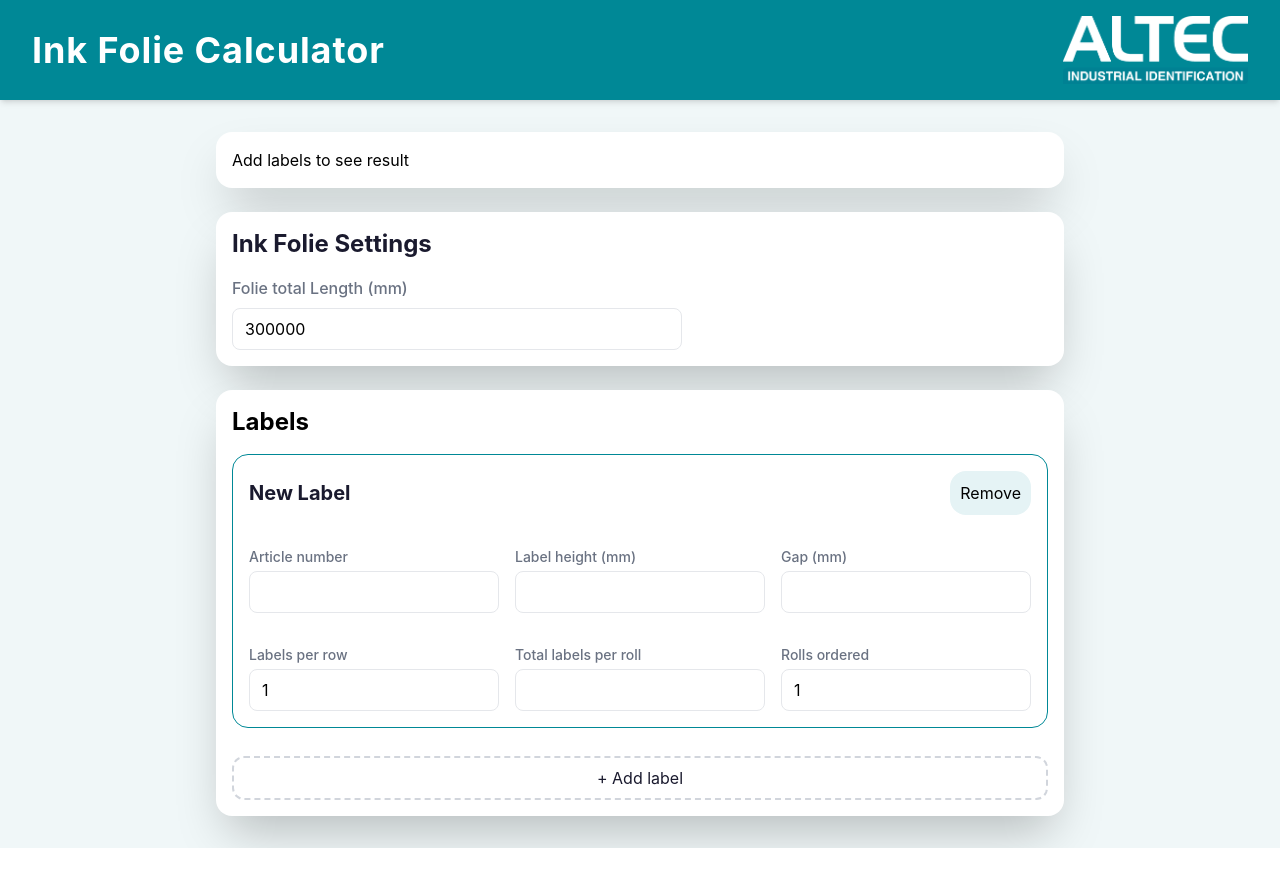
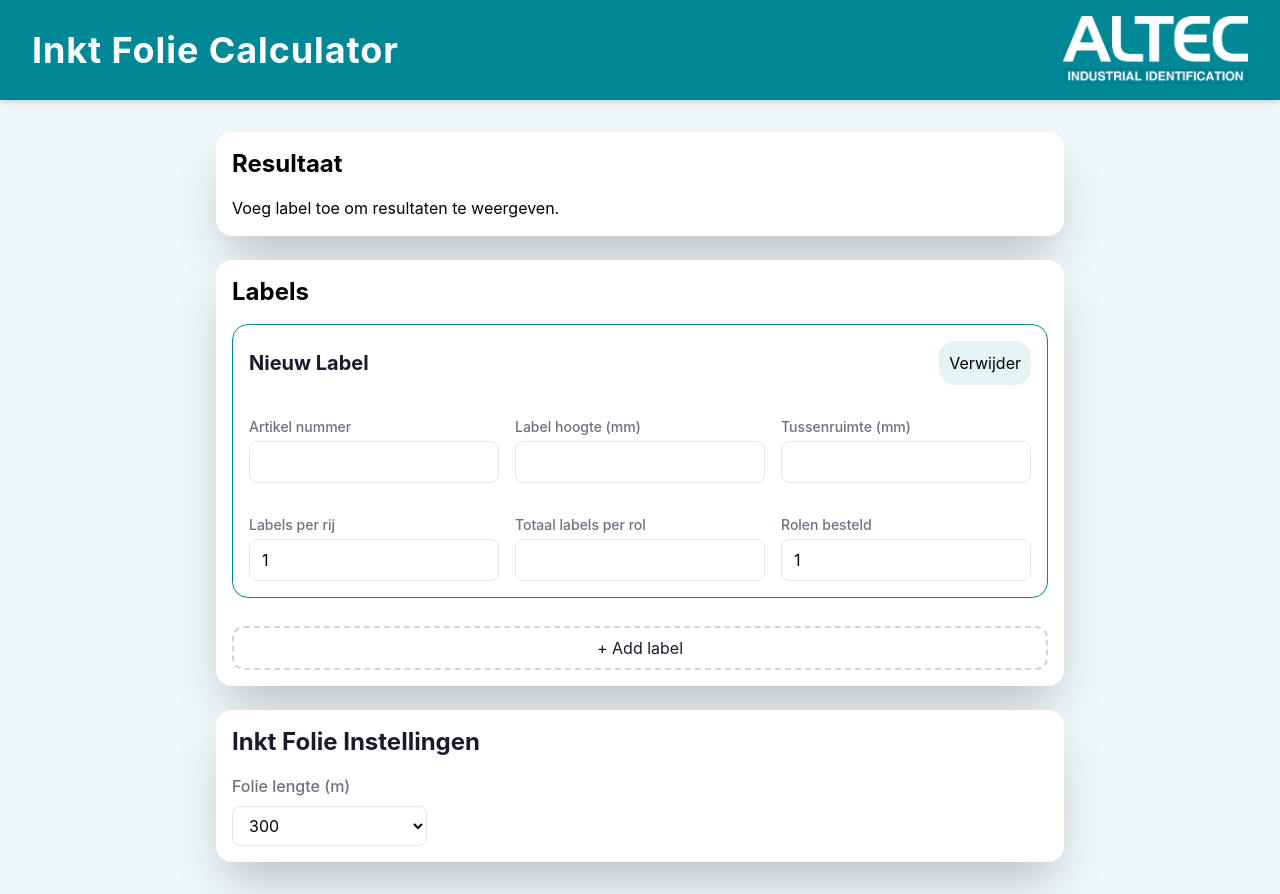
Before and after one commit to xMelow/LabelCalculator, a React (Vite) app in the folder frontend/: page / in a window 1280 px wide. Both pictures are taken after a click on the button "+ Add label". Before the commit the page ends 848 px from the top, so only its background shows below. Built offline with nearby package versions, Linux system fonts and the light colour scheme.

Commit message:
add result label breakdown

```diff
--- a/frontend/src/App.tsx
+++ b/frontend/src/App.tsx
@@ -32,7 +32,6 @@ export default function App() {
     }
 
     function updateLabelValue(id: number, param: keyof Label | "labelRollsOrdered", value: number | string) {
-        console.log("updating: ", id, param, value)
         const updatedOrders = clientOrder.labelOrders.map(order => {
             if (order.id !== id) return order
 
@@ -55,7 +54,7 @@ export default function App() {
             <header className="bg-altec-teal px-8 py-4 shadow-md flex items-center justify-between">
                 <div>
                     <h1 className="text-white text-4xl font-bold tracking-wide">
-                        Ink Folie Calculator
+                        Inkt Folie Calculator
                     </h1>
                 </div>
                 <img src="/src/assets/logo2.png" alt="logo" className="h-17 w-auto"/>
@@ -66,17 +65,17 @@ export default function App() {
                     calculationResult={result}
                 />
 
-                <FolieSettings
-                    folieTotalLength={clientOrder.foilLength}
-                    onFolieChange={(e) => setClientOrder({ ...clientOrder, foilLength: e})}
-                />
-
                 <LabelList
                     labelOrders={clientOrder.labelOrders}
                     onValueChange={(id, param, value) => updateLabelValue(id, param, value)}
                     onAddButtonClicked={() => addClientOrder()}
                     onRemoveButtonClicked={(labelOrder) => removeLabelOrder(labelOrder)}
                 />
+
+                <FolieSettings
+                    folieTotalLength={clientOrder.foilLength}
+                    onFolieChange={(e) => setClientOrder({ ...clientOrder, foilLength: e})}
+                />
             </main>
         </div>
     )
--- a/frontend/src/components/FolieSettings.tsx
+++ b/frontend/src/components/FolieSettings.tsx
@@ -7,13 +7,17 @@ type FolieSettingsProps = {
 export default function FolieSettings({ folieTotalLength, onFolieChange }: FolieSettingsProps) {
     return (
         <div className="bg-white shadow-2xl rounded-2xl p-4">
-            <h2 className="text-2xl font-bold text-altec-dark">Ink Folie Settings</h2>
+            <h2 className="text-2xl font-bold text-altec-dark">Inkt Folie Instellingen</h2>
             <div className="mt-4 flex gap-4">
                 <div className="">
-                    <label className="text-1xl text-gray-500 font-medium">Folie total Length (mm)</label>
-                    <input className="mt-2 w-full border border-gray-200 rounded-lg px-3 py-2 focus:outline-none focus:ring-2 focus:ring-altec-teal"
-                           type="number" value={folieTotalLength}
-                           onChange={(e) => onFolieChange(Number(e.target.value))}/>
+                    <label className="text-1xl text-gray-500 font-medium">Folie lengte (m)</label>
+                    <select
+                        className="mt-2 w-full border border-gray-200 rounded-lg px-3 py-2 focus:outline-none focus:ring-2 focus:ring-altec-teal"
+                        value={folieTotalLength}
+                        onChange={(e) => onFolieChange(Number(e.target.value))}>
+                        <option value={300000}>300</option>
+                        <option value={500000}>500</option>
+                    </select>
                 </div>
             </div>
         </div>
--- a/frontend/src/components/LabelCard.tsx
+++ b/frontend/src/components/LabelCard.tsx
@@ -11,15 +11,15 @@ export default function LabelCard({labelOrder, onValueChange, onRemoveButtonClic
         <div className="bg-white border border-altec-teal rounded-2xl p-4 mb-3">
             <div className="flex justify-between items-center mb-4">
                 <h2 className="font-bold text-xl text-altec-dark">
-                    {labelOrder.label.articleNumber || "New Label"}
+                    {labelOrder.label.articleNumber || "Nieuw Label"}
                 </h2>
                 <button className="p-2 border-altec-light-blue bg-altec-light-blue border-2 rounded-2xl hover:bg-altec-teal hover:text-white"
-                        onClick={onRemoveButtonClick}>Remove</button>
+                        onClick={onRemoveButtonClick}>Verwijder</button>
             </div>
 
             <div className="grid grid-cols-3 gap-4">
                 <div className="flex flex-col gap-1 mt-4">
-                    <label className="input-label">Article number</label>
+                    <label className="input-label">Artikel nummer</label>
                     <input
                         className="input-field"
                         type={"text"}
@@ -29,7 +29,7 @@ export default function LabelCard({labelOrder, onValueChange, onRemoveButtonClic
                 </div>
 
                 <div className="flex flex-col gap-1 mt-4">
-                    <label className="input-label">Label height (mm)</label>
+                    <label className="input-label">Label hoogte (mm)</label>
                     <input
                         className="input-field"
                         type={"number"}
@@ -39,7 +39,7 @@ export default function LabelCard({labelOrder, onValueChange, onRemoveButtonClic
                 </div>
 
                 <div className="flex flex-col gap-1 mt-4">
-                    <label className="input-label">Gap (mm)</label>
+                    <label className="input-label">Tussenruimte (mm)</label>
                     <input
                         className="input-field"
                         type={"number"}
@@ -49,7 +49,7 @@ export default function LabelCard({labelOrder, onValueChange, onRemoveButtonClic
                 </div>
 
                 <div className="flex flex-col gap-1 mt-4">
-                    <label className="input-label">Labels per row</label>
+                    <label className="input-label">Labels per rij</label>
                     <input
                         className="input-field"
                         type={"number"}
@@ -59,7 +59,7 @@ export default function LabelCard({labelOrder, onValueChange, onRemoveButtonClic
                 </div>
 
                 <div className="flex flex-col gap-1 mt-4">
-                    <label className="input-label">Total labels per roll</label>
+                    <label className="input-label">Totaal labels per rol</label>
                     <input
                         className="input-field"
                         type={"number"}
@@ -69,7 +69,7 @@ export default function LabelCard({labelOrder, onValueChange, onRemoveButtonClic
                 </div>
 
                 <div className="flex flex-col gap-1 mt-4">
-                    <label className="input-label">Rolls ordered</label>
+                    <label className="input-label">Rolen besteld</label>
                     <input
                         className="input-field"
                         type={"number"}
--- a/frontend/src/components/Results.tsx
+++ b/frontend/src/components/Results.tsx
@@ -8,37 +8,52 @@ export default function Results({ calculationResult }: ResultsProps) {
     if (calculationResult.foilRollsNeeded === 0) {
         return (
             <div className="bg-white shadow-2xl rounded-2xl p-4">
-                <p>Add labels to see result</p>
+                <h2 className="text-2xl font-bold mb-4">Resultaat</h2>
+                <p>Voeg label toe om resultaten te weergeven.</p>
             </div>
         )
     }
 
     return (
         <div className="bg-white shadow-2xl rounded-2xl p-4">
-            <h2 className="text-2xl font-bold mb-4">Results</h2>
+            <h2 className="text-2xl font-bold mb-4">Resultaat</h2>
 
             <div className="grid grid-cols-3 gap-4">
-                <div className="bg-white border border-altec-teal rounded-2xl p-4 mb-3">
-                    <p className="text-sm text-gray-500 font-medium">Total foil needed</p>
+                <div className="bg-altec-light border border-altec-teal rounded-2xl p-4 mb-3">
+                    <p className="text-sm text-gray-500 font-medium">Totale lengte folie</p>
                     <h3 className="text-xl text-altec-dark font-medium">{(calculationResult.foilNeeded / 1000).toFixed(1)} m</h3>
                 </div>
 
-                <div className="bg-white border border-altec-teal rounded-2xl p-4 mb-3">
-                    <p className="text-sm text-gray-500 font-medium">Foil rolls needed</p>
+                <div className="bg-altec-light border border-altec-teal rounded-2xl p-4 mb-3">
+                    <p className="text-sm text-gray-500 font-medium">Totale folie rollen</p>
                     <h3 className="text-xl text-altec-dark font-medium">{calculationResult.foilRollsNeeded}</h3>
                 </div>
 
-                <div className="bg-white border border-altec-teal rounded-2xl p-4 mb-3">
-                    <p className="text-sm text-gray-500 font-medium">Percentage last used foil roll</p>
+                <div className="bg-altec-light border border-altec-teal rounded-2xl p-4 mb-3">
+                    <p className="text-sm text-gray-500 font-medium">Percentage laatst gebruikte folie rol</p>
                     <h3 className="text-xl text-altec-dark font-medium">{Math.round(calculationResult.foilLastUsedPercentage)} %</h3>
                 </div>
 
-                <div className="bg-white border border-altec-teal rounded-2xl p-4 mb-3">
-                    <p className="text-sm text-gray-500 font-medium">Efficiency</p>
+                <div className="bg-altec-light border border-altec-teal rounded-2xl p-4 mb-3">
+                    <p className="text-sm text-gray-500 font-medium">Efficiëntie</p>
                     <h3 className="text-xl text-altec-dark font-medium">{Math.round(calculationResult.foilEfficiency)} %</h3>
                 </div>
-
-
+            </div>
+            <div className="mt-6">
+                <div className="border-b flex justify-between items-center py-3">
+                    <h3 className="text-sm text-gray-500 font-medium">Artikel nummer</h3>
+                    <h3 className="text-sm text-gray-500 font-medium">Aantal folies</h3>
+                    <h3 className="text-sm text-gray-500 font-medium">Folie verbruik</h3>
+                    <h3 className="text-sm text-gray-500 font-medium">Folie percentage</h3>
+                </div>
+                {calculationResult.breakDown.map((breakdown) => (
+                    <div key={breakdown.articleNumber} className="flex justify-between items-center py-3">
+                        <p className="text-sm text-altec-dark font-bold">{breakdown.articleNumber}</p>
+                        <p className="text-sm text-altec-dark font-bold">{breakdown.foilRollsNeeded}</p>
+                        <p className="text-sm text-altec-dark font-medium">{(breakdown.foilUsed / 1000).toFixed(1)} m</p>
+                        <p className="text-sm text-altec-dark font-medium">{Math.round(breakdown.foilUsedPercentage)} %</p>
+                    </div>
+                ))}
             </div>
         </div>
     )
--- a/frontend/src/utils/calculator.ts
+++ b/frontend/src/utils/calculator.ts
@@ -1,17 +1,36 @@
-import type {CalculationResult, ClientOrder} from "../types/label.ts";
+import type {CalculationResult, ClientOrder, LabelBreakdown} from "../types/label.ts";
 
 export function calculateFolieAmount(order: ClientOrder): CalculationResult {
+    const result: CalculationResult = { foilNeeded: 0, foilRollsNeeded: 0, foilEfficiency: 0, foilLastUsedPercentage: 0, breakDown: [] };
+    const labelBreakdowns: LabelBreakdown[] = []
     let totalFoilNeeded = 0;
-    const result: CalculationResult = { foilNeeded: 0, foilRollsNeeded: 0, foilEfficiency: 0, foilLastUsedPercentage: 0 };
 
     for (const labelOrder of order.labelOrders) {
+
         const labelRolTotalHeight = (labelOrder.label.height + labelOrder.label.gap) * (labelOrder.label.totalLabels / labelOrder.label.labelsPerRow) * labelOrder.labelRollsOrdered;
         totalFoilNeeded += labelRolTotalHeight;
+
+        const foilRollsNeededCurrentLabel = Math.ceil(labelRolTotalHeight / order.foilLength);
+
+        const breakdown: LabelBreakdown = {
+            articleNumber: labelOrder.label.articleNumber,
+            foilUsed: labelRolTotalHeight,
+            foilRollsNeeded: foilRollsNeededCurrentLabel,
+            foilUsedPercentage: 0
+        }
+        labelBreakdowns.push(breakdown)
     }
+
+    labelBreakdowns.forEach(b => {
+        b.foilUsedPercentage = (b.foilUsed / totalFoilNeeded) * 100
+    })
+
+    result.breakDown = labelBreakdowns
     result.foilNeeded = totalFoilNeeded
     result.foilRollsNeeded = Math.ceil(totalFoilNeeded / order.foilLength)
     result.foilEfficiency = totalFoilNeeded / (result.foilRollsNeeded * order.foilLength) * 100
     const lastRollUsed = totalFoilNeeded - (result.foilRollsNeeded - 1) * order.foilLength
     result.foilLastUsedPercentage = (lastRollUsed / order.foilLength) * 100
+
     return result;
 }
```
Also changed, not shown: frontend/src/types/label.ts (+9 -1 lines).
